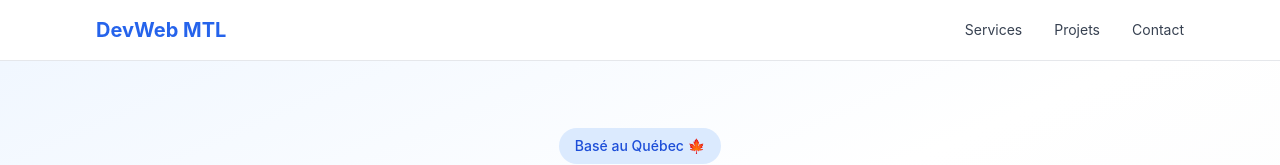
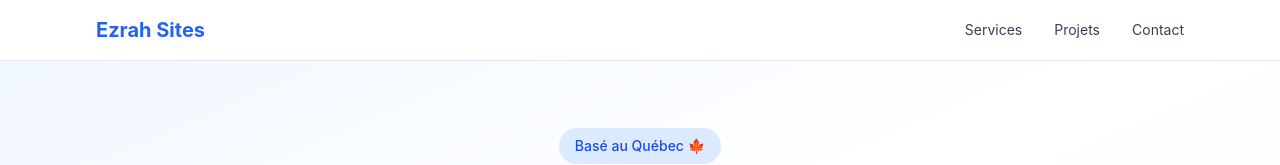
Before and after one commit to ezrahsite/portfolio-web, a Next.js app: page / in a window 1280 px wide. Shown: the top 165 px of the page. Built offline with nearby package versions, Linux system fonts and the light colour scheme.

Commit message:
Change site name from 'DevWeb MTL' to 'Ezrah Sites'

```diff
--- a/app/page.jsx
+++ b/app/page.jsx
@@ -77,7 +77,7 @@
       {/* Navigation */}
       <nav className="fixed w-full bg-white/95 backdrop-blur border-b border-gray-200 z-50">
         <div className="max-w-6xl mx-auto px-4 sm:px-6 lg:px-8 py-4 flex justify-between items-center">
-          <div className="text-xl font-bold text-blue-600">DevWeb MTL</div>
+          <div className="text-xl font-bold text-blue-600">Ezrah Sites</div>
 
 
           {/* Desktop Menu */}
```
